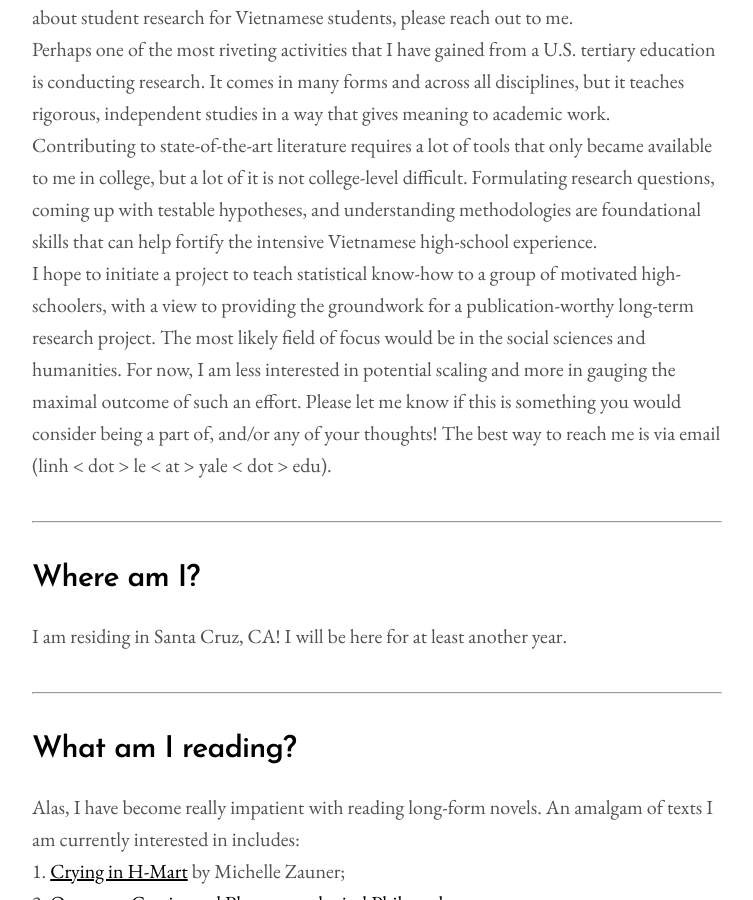
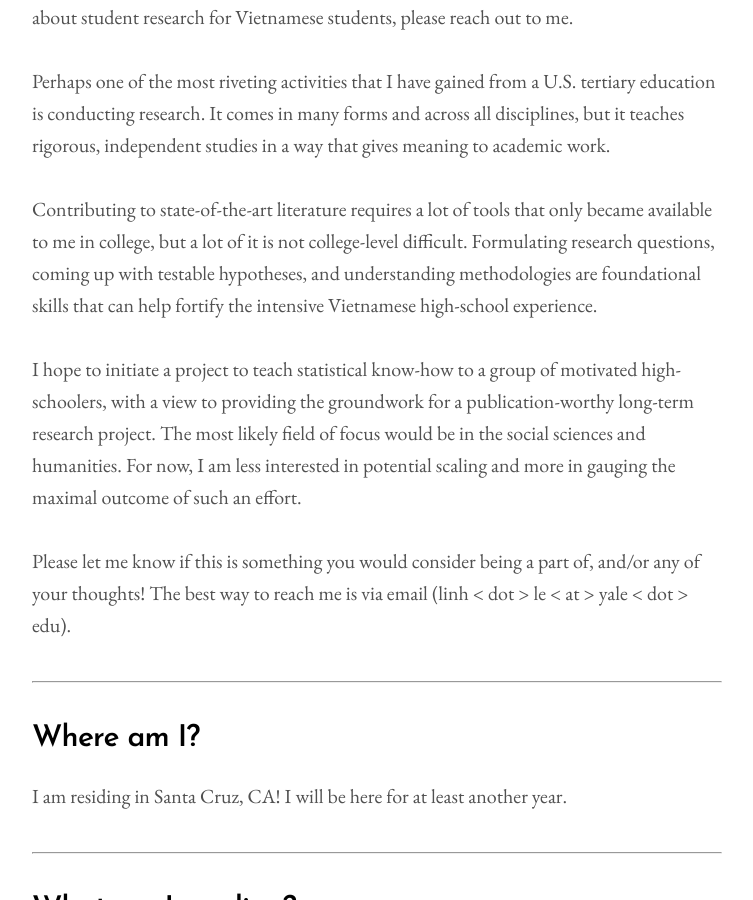
Before and after one commit to aidenva/aidenva.github.io, a Jekyll site: the page built from index.html, in a window 1280 px wide and 900 px high, scrolled down 486 px. Shown: the whole window, without its empty margins (263-1016 px from the left). Built offline with Jekyll 4.4.1, drawn with Linux system fonts in a browser that asks for light colours; the list of posts is cut into pages by our own code.

```diff
--- a/_layouts/home.html
+++ b/_layouts/home.html
@@ -8,16 +8,16 @@ If you want to know a bit more about my background, check out <a href="https://l
 <hr>
 <h2>Looking for collaboration on a project in Vietnam</h2>
 
-TLDR: If you are (1) currently based in Vietnam, (2) between the age of 16 and 24, (3) have some extra time from now until January, and (4) would like to work on a project about student research for Vietnamese students, please reach out to me.<br>
+TLDR: If you are (1) currently based in Vietnam, (2) between the age of 16 and 24, (3) have some extra time from now until January, and (4) would like to work on a project about student research for Vietnamese students, please reach out to me.<br><br>
 
 Perhaps one of the most riveting activities that I have gained from a U.S. tertiary education is conducting research.
-It comes in many forms and across all disciplines, but it teaches rigorous, independent studies in a way that gives meaning to academic work.<br>
+It comes in many forms and across all disciplines, but it teaches rigorous, independent studies in a way that gives meaning to academic work.<br><br>
 
 Contributing to state-of-the-art literature requires a lot of tools that only became available to me in college, but a lot of it is not college-level difficult.
-Formulating research questions, coming up with testable hypotheses, and understanding methodologies are foundational skills that can help fortify the intensive Vietnamese high-school experience.<br>
+Formulating research questions, coming up with testable hypotheses, and understanding methodologies are foundational skills that can help fortify the intensive Vietnamese high-school experience.<br><br>
 
 I hope to initiate a project to teach statistical know-how to a group of motivated high-schoolers, with a view to providing the groundwork for a publication-worthy long-term research project.
-The most likely field of focus would be in the social sciences and humanities. For now, I am less interested in potential scaling and more in gauging the maximal outcome of such an effort.
+The most likely field of focus would be in the social sciences and humanities. For now, I am less interested in potential scaling and more in gauging the maximal outcome of such an effort.<br><br>
 
 Please let me know if this is something you would consider being a part of, and/or any of your thoughts! The best way to reach me is via email (linh &lt; dot &gt; le &lt; at &gt; yale &lt; dot &gt; edu).
 <hr>
```
